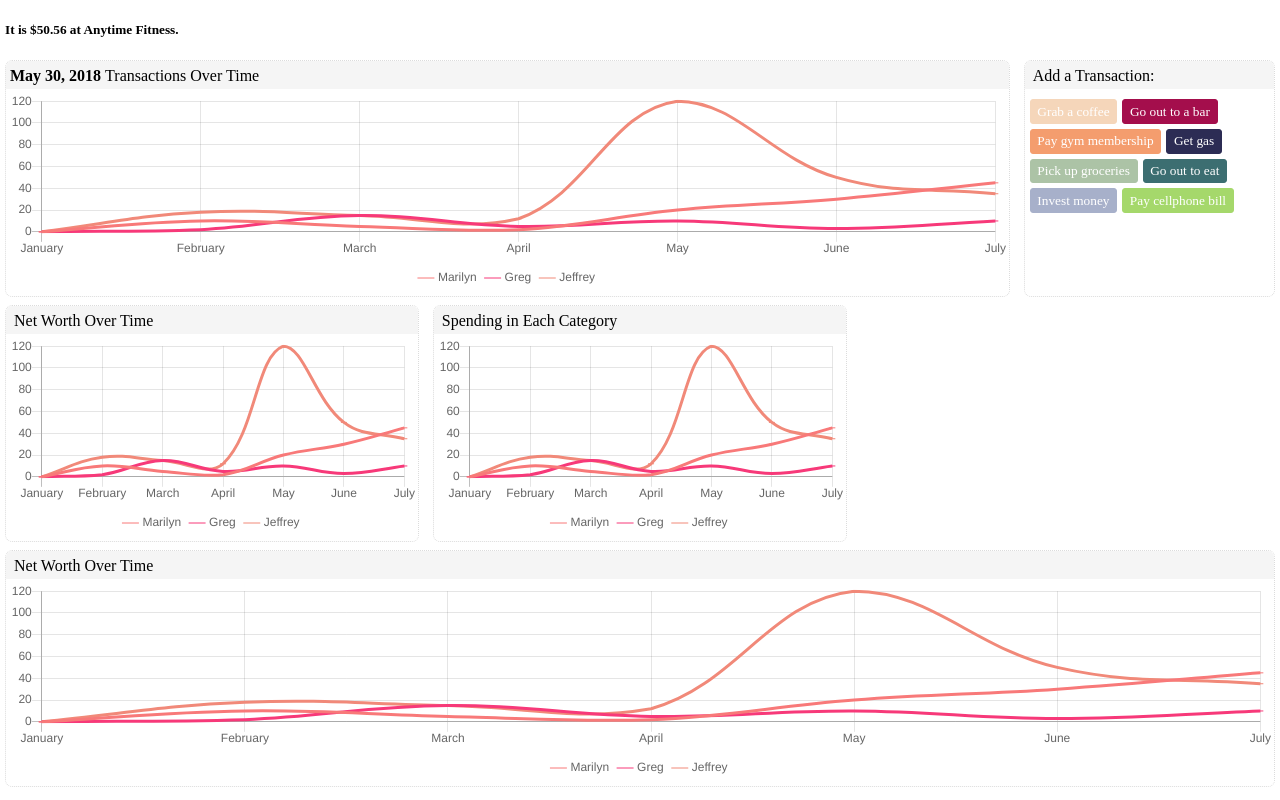
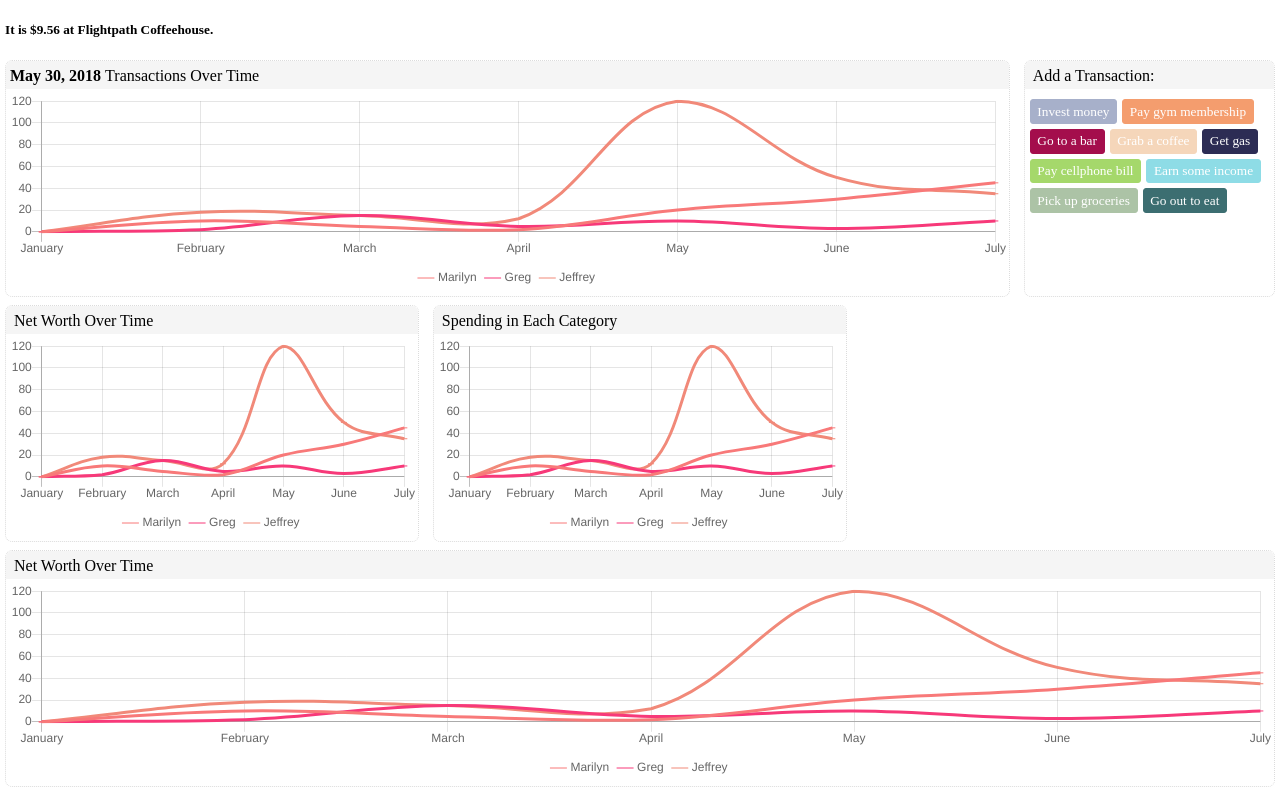
Before and after one commit to jpiccirillo/react-txns, a React (Create React App) app in the folder react-txns/: page / in a window 1280 px wide. Built offline with nearby package versions, Linux system fonts and the light colour scheme.

Commit message:
now buttons generate dynamically from config object w colors and display text specified

```diff
--- a/react-txns/src/App.js
+++ b/react-txns/src/App.js
@@ -27,6 +27,134 @@ const proportions = {
     title: "Spending in Each Category",
 }
 
+const cats = {
+    10: {
+        title: "gym payment",
+        display: "Pay gym membership",
+        color: colors.sandy,
+        times: 0,
+        vendors: [
+            "Anytime Fitness"
+        ],
+        min: 50,
+        max: 50
+    },
+    11: {
+        title: "Alcohol and bars",
+        display: "Go to a bar",
+        color: colors.jam,
+        times: 0,
+        vendors: [
+            "Workhorse Bar",
+            "drink.well.",
+            "The Parlor",
+            "Weather Up"
+        ],
+        min: 5,
+        max: 50
+    },
+    32: {
+        title: "Groceries",
+        display: "Pick up groceries",
+        color: colors.olive,
+        times: 0,
+        vendors: [
+            "Fresh Plus Grocery",
+            "Trader Joe's",
+            "Whole Foods Great Hills Rd",
+            "Dierbergs"
+        ],
+        min: 10,
+        max: 80
+    },
+    12: {
+        title: "Coffee Shop",
+        display: "Grab a coffee",
+        color: colors.peach,
+        times: 0,
+        vendors: [
+            "Quacks 43rd St Bakery",
+            "Thunderbird Coffee",
+            "Epoch North Loop",
+            "Flightpath Coffeehouse",
+            "Dolce Vita",
+            "Monkey Nest Coffee"
+        ],
+        min: 1.25,
+        max: 15
+    },
+    13: {
+        title: "Gas / Fuel",
+        display: "Get gas",
+        color: colors.cadet,
+        times: 0,
+        vendors: [
+            "Shell 4429 Duval St",
+            "Texaco Austin 5301 N Lamar",
+            "Exxon",
+            "North Loop Food Store",
+            "Chevron Airport Blvd",
+            "Gulf Gas Station"
+        ],
+        min: 30,
+        max: 40
+    },
+    14: {
+        title: "Cellphone",
+        display: "Pay cellphone bill",
+        color: colors.plant,
+        times: 0,
+        vendors: [
+            "ATT Thanks for your Online Payment"
+        ],
+        min: 64,
+        max: 66
+    },
+    35: {
+        title: "Restaurants",
+        display: "Go out to eat",
+        color: colors.teal,
+        times: 0,
+        vendors: [
+            "Foreign & Domestic",
+            "East Side Pies",
+            "Phara's",
+            "Uchiko",
+            "Chipotle",
+            "Freebirds Airport Blvd",
+            "Biscuits and Groovy",
+            "Gordeaux's Donuts",
+            "Habesha Ethiopian Restaurant and Bar",
+            "Tyson's Tacos"
+        ],
+        min: 12,
+        max: 50
+    },
+    5: {
+        title: "Invest Money",
+        display: "Invest money",
+        color: colors.heather,
+        times: 0,
+        vendors:[
+            "Vanguard Investing",
+            "Discover Online Banking"
+        ],
+        min: 100,
+        max: 10000
+    },
+    20: {
+        title: "Income",
+        display: "Earn some income",
+        color: colors.blue,
+        times: 0,
+        vendors:[
+            "Freelancing",
+        ],
+        min: 100,
+        max: 10000
+    }
+}
+
 const Header = function(props) {
     return <div className='background'>
         <div className="titleHolder">
@@ -36,14 +164,13 @@ const Header = function(props) {
           </div>;
       }
 
+
 class ChartComponent extends Component {
     constructor(props) {
         super(props);
-        console.log(props)
         this.state = {
             properties: props,
         }
-    console.log(this.state)
     }
 
     render() {
@@ -57,13 +184,17 @@ class ChartComponent extends Component {
 }
 
 class App extends Component {
-    getTransaction(name, color, content) {
-        let styles = {
-            backgroundColor: color,
-            border: "solid 1px " +  color
-        };
-        var classString = "square_btn " + name;
-        return (<a href="#" style={styles} className={classString}>{content}</a>)
+    makeButtons() {
+        let total = [];
+        for (let c in cats) {
+            console.log(cats[c]);
+            var styles = {
+                backgroundColor: cats[c].color,
+                border: "solid 1px " +  cats[c].color
+            };
+            total.push(<a href="#" style={styles} className={"square_btn"}>{cats[c].display}</a>)
+        }
+        return (total)
     }
 
   render() {
@@ -78,14 +209,7 @@ class App extends Component {
           <div>
               <Header first="" second="Add a Transaction:"/>
               <div className="buttonHolder">
-                  {this.getTransaction("coffee", colors.peach, "Grab a coffee")}
-                  {this.getTransaction("bars", colors.jam, "Go out to a bar")}
-                  {this.getTransaction("gym", colors.sandy, "Pay gym membership")}
-                  {this.getTransaction("gas", colors.cadet, "Get gas")}
-                  {this.getTransaction("groceries", colors.olive, "Pick up groceries")}
-                  {this.getTransaction("restaurant", colors.teal, "Go out to eat")}
-                  {this.getTransaction("invest", colors.heather, "Invest money")}
-                  {this.getTransaction("cellphone", colors.plant, "Pay cellphone bill")}
+              {this.makeButtons()}
             </div>
           </div>
       </div>
@@ -105,61 +229,6 @@ class App extends Component {
     </>
     );
   }
-}
-
-const cats = {
-    10: {
-        title: "gym payment",
-        times: 0,
-        vendors: [
-            "Anytime Fitness"
-        ],
-        min: 50,
-        max: 50
-    },
-    32: {
-        title: "Groceries",
-        times: 0,
-        vendors: [
-            "Quack's 43rd St Bakery",
-            "Trader Joe's",
-            "Whole Foods",
-            "Dierbergs"
-        ],
-        min: 10,
-        max: 80
-    },
-    11: {
-        title: "credit card",
-        times: 0,
-        vendors: [
-            "Chase Thank You Payment",
-            "Target Payment"
-        ],
-        min: 10,
-        max: 1000
-    },
-    12: {
-        title: "coffee shop",
-        times: 0,
-        vendors: [
-            "Quacks",
-            "Thunderbird",
-            "Epoch North Loop"
-        ],
-        min: 1.25,
-        max: 15
-    },
-    5: {
-        title: "Invest Money",
-        times: 0,
-        vendors:[
-            "Vanguard Investing",
-            "Discover Online Banking"
-        ],
-        min: 100,
-        max: 10000
-    }
 }
 
 function range(min,max) {
```
